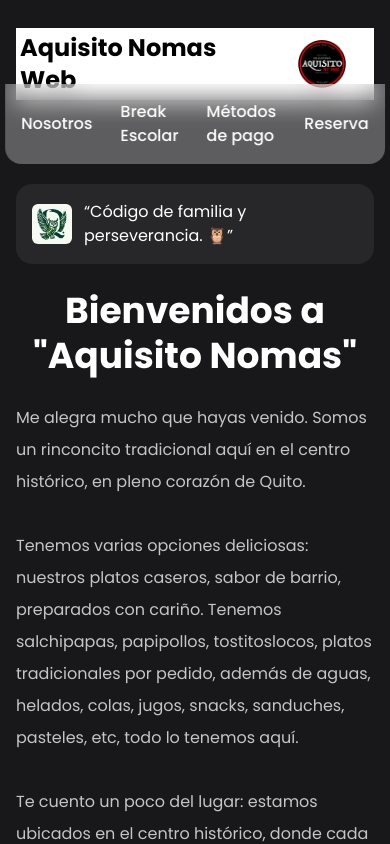
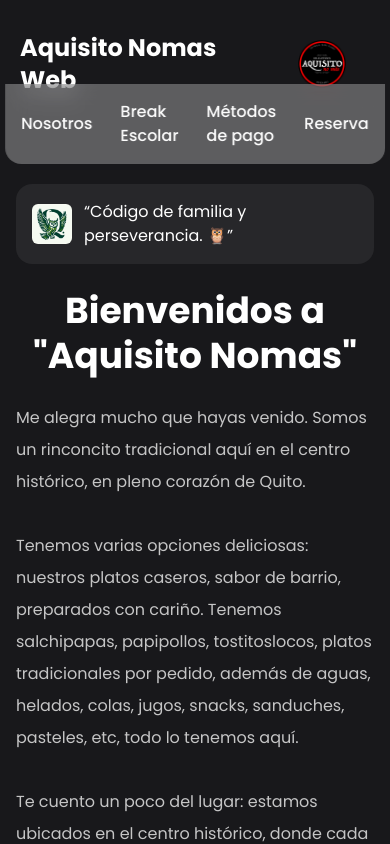
Before and after one commit to KiwiOwnDaniel27/Aquisito-Nomas-Web-React-Tailwind, a React (Vite) app: page / in a window 390 px wide. Shown: the top 844 px of the page. Built offline with nearby package versions, Linux system fonts and the light colour scheme.

Commit message:
cambio Navbar

```diff
--- a/src/components/Navbar.jsx
+++ b/src/components/Navbar.jsx
@@ -22,7 +22,7 @@
 
     return <div className="navbar py-7 flex items-center justify-between" id="inicio">
         <div className="logo">
-            <h1 className="text-2xl font-bold bg-white text-black p-1 md:bg-transparent
+            <h1 className="text-2xl font-bold text-white p-1 md:bg-transparent
             md:text-white flex items-center">Aquisito Nomas Web
             <img src={DatImag.LogoImage} alt="" className="w-12 mx-6 rounded-md"/>
             </h1>
```
